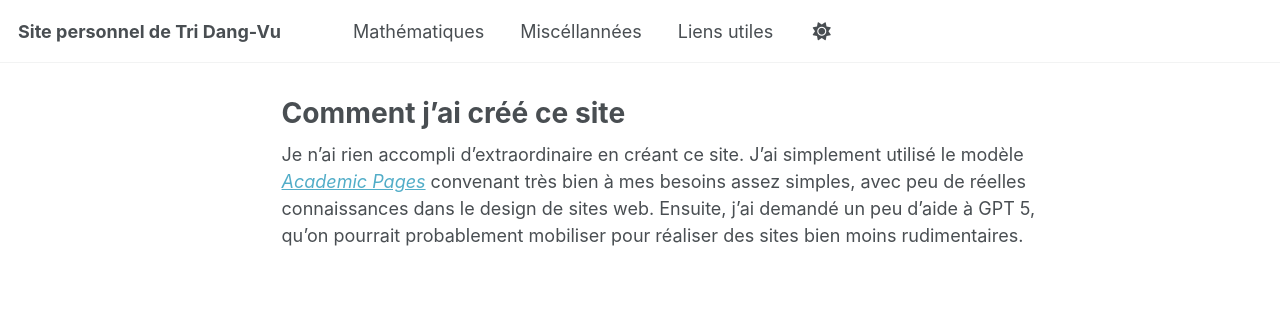
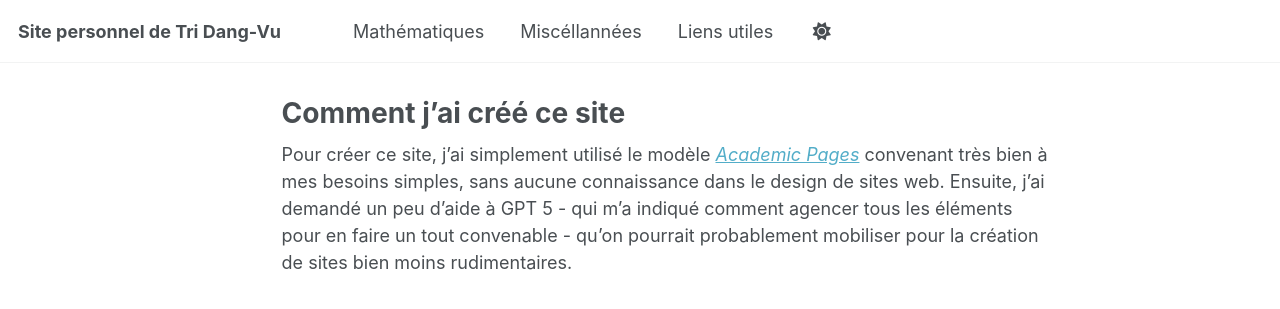
Before and after one commit to tridangvu/tridangvu.github.io, a Jekyll site: the page built from _pages/commentjaicreecesite.md, in a window 1280 px wide. Shown: the top 309 px of the page. Built offline with Jekyll 4.4.1, drawn with Linux system fonts in a browser that asks for light colours; a script that is not in the unit is left out.

Commit message:
Update commentjaicreecesite.md

```diff
--- a/_pages/commentjaicreecesite.md
+++ b/_pages/commentjaicreecesite.md
@@ -7,6 +7,5 @@ sidebar: null
 classes: wide
 ---
 
-Je n'ai rien accompli d'extraordinaire en créant ce site. J'ai simplement utilisé le modèle [*Academic Pages*](https://github.com/academicpages/academicpages.github.io)
-convenant très bien à mes besoins assez simples, avec peu de réelles connaissances dans le design de sites web. Ensuite, j'ai demandé un peu d'aide à GPT 5, qu'on
-pourrait probablement mobiliser pour réaliser des sites bien moins rudimentaires.
+Pour créer ce site, j'ai simplement utilisé le modèle [*Academic Pages*](https://github.com/academicpages/academicpages.github.io)
+convenant très bien à mes besoins simples, sans aucune connaissance dans le design de sites web. Ensuite, j'ai demandé un peu d'aide à GPT 5 - qui m'a indiqué comment agencer tous les éléments pour en faire un tout convenable - qu'on pourrait probablement mobiliser pour la création de sites bien moins rudimentaires.
```
